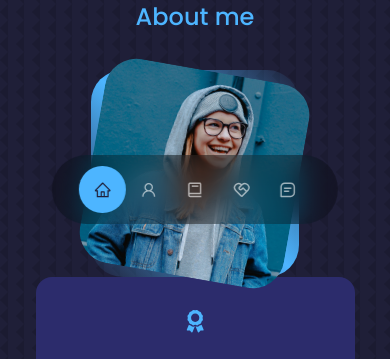
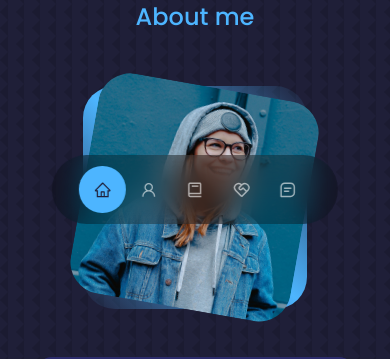
Before and after one commit to CameronRiecan/CameronRiecan.github.io, a React (Create React App) app: page / in a window 390 px wide. Shown: the part 588-947 px from the top of the page. Built offline with nearby package versions, Linux system fonts and the light colour scheme.

Commit message:
fix css issue, add max width in about component for image and background and add some buffer for margins, better responsive design

```diff
--- a/src/components/about/about.css
+++ b/src/components/about/about.css
@@ -14,7 +14,7 @@
 }
 
 .about_me {
-    max-width: 100%;
+    max-width: 75%;
     border-radius: 2rem;
     background: linear-gradient(
         45deg,
@@ -25,6 +25,7 @@
     display: flex;
     align-items: center;
     justify-content: center;
+    margin-bottom: 3rem; /* add margin after image */
 }
 
 .about_me-image {
@@ -44,6 +45,7 @@
     display: flex;
     flex-direction: column;
     gap: 1rem;
+    margin-top: 1rem;
 }
 
 .about_card {
@@ -89,8 +91,8 @@
     }
 
     .about_me {
-        width: 50%;
-        margin: 2rem auto;
+        width: 70%;
+        margin: 1rem auto 2rem;
     }
 
     .about_content p {
@@ -101,7 +103,6 @@
 /* Media Queries (Small Devices) */
 @media screen and (max-width: 600px) {
     .about_me {
-        width: 65%;
-        margin: 0 auto;
+        margin: 1rem auto 2rem;
     }
 }
```
